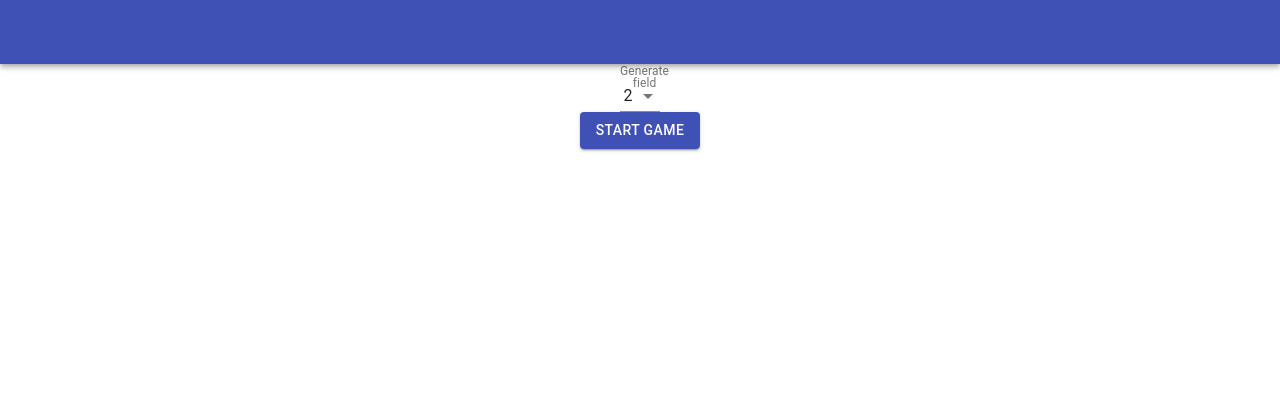
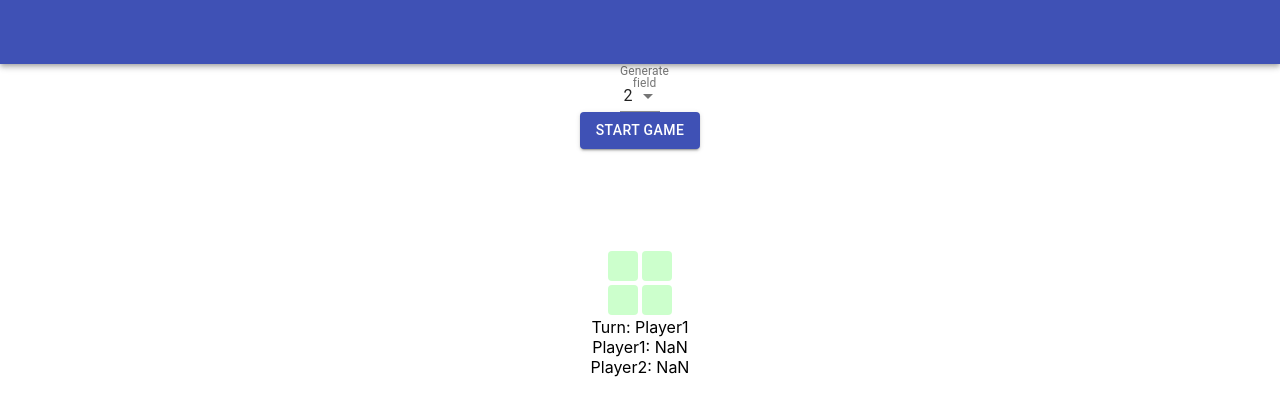
Before and after one commit to poperechnyi1/first-game, a React (Create React App) app: page / in a window 1280 px wide. Shown: the top 416 px of the page. Built offline with nearby package versions, Linux system fonts and the light colour scheme.

Commit message:
add logic

```diff
--- a/src/components/Cell/Cell.tsx
+++ b/src/components/Cell/Cell.tsx
@@ -13,6 +13,14 @@ class Cell extends React.Component<
     isFirstPlayerTurn: boolean;
     switchTurn: any;
     matrix: Array<Array<ICell>>;
+    foundation: number;
+    takenAmountOfCells: number;
+    firstPlayerSequences: []; //TODO add types
+    secondPlayerSequences: []; //TODO add types
+    takeCell: any;
+    isGameFinished: boolean;
+    gameOver: any;
+    fillUpSequences: any;
   },
   {
     isHovered: boolean;
@@ -27,6 +35,14 @@ class Cell extends React.Component<
     isFirstPlayerTurn: boolean;
     switchTurn: any;
     matrix: Array<Array<ICell>>;
+    foundation: number;
+    takenAmountOfCells: number;
+    firstPlayerSequences: []; //TODO add types
+    secondPlayerSequences: []; //TODO add types
+    takeCell: any;
+    isGameFinished: boolean;
+    gameOver: any;
+    fillUpSequences: any;
   }) {
     super(props);
     this.handleMouseEnter = this.handleMouseEnter.bind(this);
@@ -62,26 +78,59 @@ class Cell extends React.Component<
   }
 
   handleClick(): void {
-    console.log("Vertical ", this.props.vPointer);
-    console.log("Horizontal ", this.props.hPointer);
     const GamePlayInstance = new GamePlayHandler();
-    console.log(
-      68,
-      GamePlayInstance.takeCell(
+
+
+    if (!this.props.isGameFinished) {
+      const updatedMatrix = GamePlayInstance.takeCell(
         this.props.matrix,
         this.props.isFirstPlayerTurn,
         this.props.hPointer,
         this.props.vPointer
-      )
       );
 
       if (!this.state.isButtonClicked) {
+        this.props.takeCell({
+          matrix: updatedMatrix,
+          firstPlayerSequences: [],
+          secondPlayerSequences: []
+        });
+
+        const sequences = GamePlayInstance.calculateSequences(
+          this.props.matrix,
+          this.props.isFirstPlayerTurn,
+          this.props.hPointer,
+          this.props.vPointer,
+          this.props.firstPlayerSequences,
+          this.props.secondPlayerSequences
+        );
+
+        this.props.fillUpSequences(
+          sequences.firstSequences,
+          sequences.secondSequences
+        );
+
         this.setState(state => {
           return {
             isButtonClicked: true
           };
         });
         this.props.switchTurn();
+      }
+
+      console.log(68, this.props);
+
+      if (
+        !GamePlayInstance.calculateFinishGame(
+          this.props.foundation,
+          this.props.takenAmountOfCells
+        )
+      ) {
+        this.props.gameOver();
+        console.log("GAME OVER");
+      }
+    } else {
+      console.log("GAME OVER");
     }
   }
 
@@ -102,13 +151,33 @@ class Cell extends React.Component<
 function mapStateToProps(state: any) {
   return {
     isFirstPlayerTurn: state.turnStore.isFirstPlayerTurn,
-    matrix: state.matrixStore.matrix
+    matrix: state.matrixStore.matrix,
+    foundation: state.foundationStore.foundation,
+    takenAmountOfCells: state.matrixStore.takenAmountOfCells,
+    firstPlayerSequences: state.matrixStore.firstPlayerSequences,
+    secondPlayerSequences: state.matrixStore.secondPlayerSequences,
+    isGameFinished: state.matrixStore.isGameFinished
   };
 }
 
 function mapDispatchToProps(dispatch: any) {
   return {
-    switchTurn: () => dispatch({ type: "SWITCH_PLAYER_TURN" })
+    switchTurn: () => dispatch({ type: "SWITCH_PLAYER_TURN" }),
+    //TODO remove any
+    takeCell: (actionObj: any) =>
+      dispatch({
+        type: "TAKE_A_CELL",
+        matrix: actionObj.matrix,
+        firstPlayerSequences: actionObj.firstPlayerSequences,
+        secondPlayerSequences: actionObj.secondPlayerSequences
+      }),
+    gameOver: () => dispatch({ type: "GAME_OVER" }),
+    fillUpSequences: (firstPlayerSequences: [], secondPlayerSequences: []) =>
+      dispatch({
+        type: "FILL_UP_SEQUENCES",
+        firstPlayerSequences,
+        secondPlayerSequences
+      })
   };
 }
 
--- a/src/components/SettingsPage/SettingsPage.tsx
+++ b/src/components/SettingsPage/SettingsPage.tsx
@@ -80,9 +80,7 @@ class SettingPage extends React.Component<IFoundation, {}> {
     console.log("STORE ", this.props);
     return (
       <div>
-        {/* //FIX problem with classes */}
-        {/* this.classes.formControl */}
-        {!this.state.isFiledVisible ? (
+        {/* {!this.state.isFiledVisible ? ( */}
           <div>
             <div>
               <FormControl>
@@ -118,12 +116,12 @@ class SettingPage extends React.Component<IFoundation, {}> {
               </Button>
             </div>
           </div>
-        ) : (
+        {/* ) : ( */}
           <div>
             <Field />
             <InformationTable />
           </div>
-        )}
+        {/* )} */}
       </div>
     );
   }
--- a/src/interfaces/Matrix.ts
+++ b/src/interfaces/Matrix.ts
@@ -7,4 +7,8 @@ export interface ICell {
 
 export interface IMatrix {
   matrix: Array<Array<ICell>>;
+  firstPlayerSequences: Array<any>; //TODO fix any
+  secondPlayerSequences: Array<any>;
+  takenAmountOfCells: number;
+  isGameFinished: boolean;
 }
```
Lines whose indentation alone changed are shown as unchanged.
